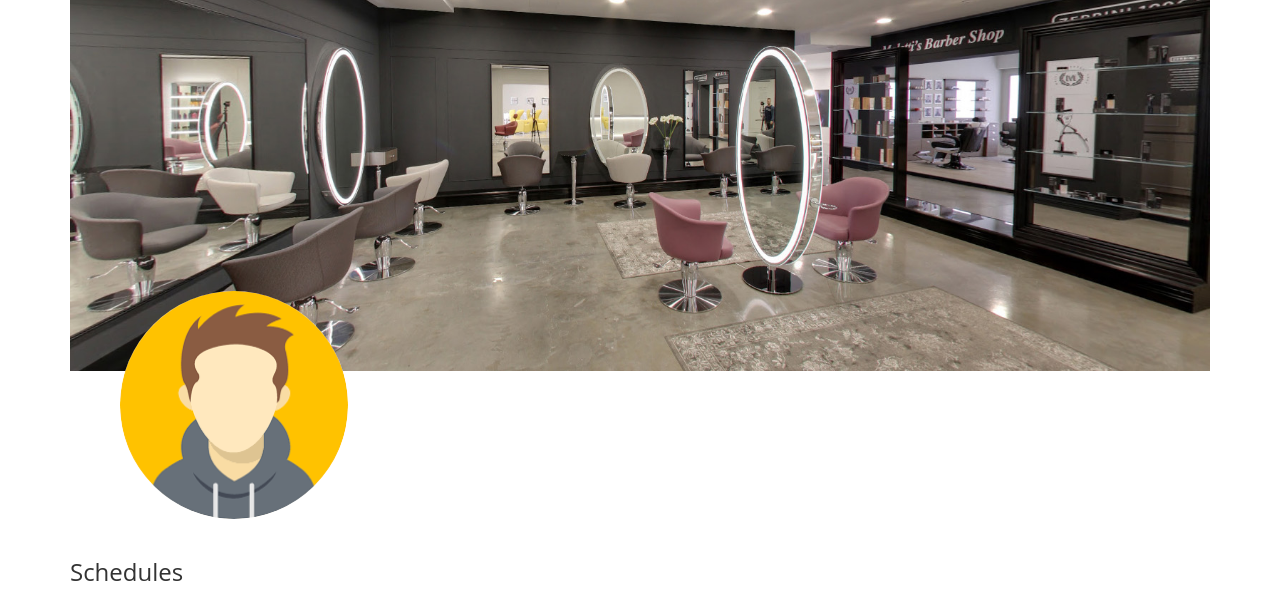
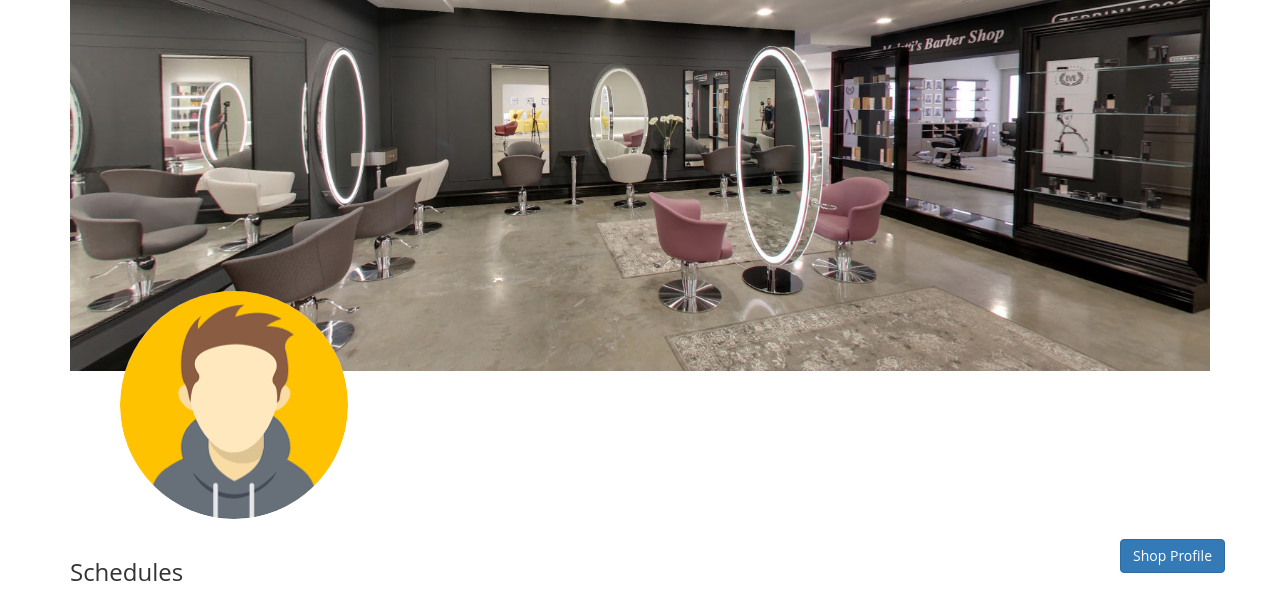
Before and after one commit to SeyedAlirezaFatemi/BeCute, a Django app: template barber/templates/barber/profile.html in a window 1280 px wide. Shown: the part 21-616 px from the top of the page. Run offline with Django 3.2, Linux system fonts and the light colour scheme; the template is opened without the code that fills it, so the values that code supplies are empty; some libraries are stand-ins or nearby versions.

Commit message:
Added link to shop.

```diff
--- a/BeCute/misc.py
+++ b/BeCute/misc.py
@@ -21,7 +21,7 @@ def parse_datetime(datetime_str: str):
 
 def get_login_redirect_url(user):
     if user.type == CustomUser.USER_TYPE_BARBER:
-        return reverse_lazy("schedule")
+        return reverse_lazy("barber-profile")
     elif user.type == CustomUser.USER_TYPE_CLIENT:
         return reverse_lazy("reserve")
     return reverse_lazy("profile")
--- a/account/views.py
+++ b/account/views.py
@@ -1,4 +1,3 @@
-from django.contrib.auth import login, authenticate
 from django.contrib.auth.views import LoginView
 from django.shortcuts import render
 from django.views import generic
--- a/barber/templates/barber/profile.html
+++ b/barber/templates/barber/profile.html
@@ -2,6 +2,11 @@
 {% load static %}
 {% block data %}
     <div class="row">
+        <div onclick="(() => {window.location = '{% url 'info' barbershop_id=barber_name %}'})()">
+            <button type="button" class="btn btn-primary pull-right">
+                Shop Profile
+            </button>
+        </div>
         <div class="col-md-6">
             <h3>Schedules</h3>
             {% if previous_reservations or True %}
@@ -16,7 +21,12 @@
                             <tr>
                                 <td>{{ schedule.start }}</td>
                                 <td>{{ schedule.duration }}</td>
-                                <td><button type="button" class="btn btn-danger"><span class="glyphicon glyphicon-remove" onclick="(() => {window.location = '{% url 'cancel-schedule' schedule.id %}'})()"></span></button></td>
+                                <td>
+                                    <button type="button" class="btn btn-danger"><span
+                                            class="glyphicon glyphicon-remove"
+                                            onclick="(() => {window.location = '{% url 'cancel-schedule' schedule.id %}'})()"></span>
+                                    </button>
+                                </td>
                             </tr>
                         {% endfor %}
                     </table>
@@ -25,7 +35,9 @@
                 <div class="text-info">No schedules yet.</div>
             {% endif %}
             <div onclick="(() => {window.location = '{% url 'schedule' %}'})()">
-                <button type="button" class="btn btn-primary pull-right"><span class="glyphicon glyphicon-plus"></span> new schedule</button>
+                <button type="button" class="btn btn-primary pull-right"><span class="glyphicon glyphicon-plus"></span>
+                    new schedule
+                </button>
             </div>
         </div>
     </div>
@@ -72,7 +84,9 @@
                 <div class="text-info">No reservation history.</div>
             {% endif %}
             <div>
-                <button type="button" class="btn btn-default pull-right"><span class="glyphicon glyphicon-list"></span> view all reservations</button>
+                <button type="button" class="btn btn-default pull-right"><span class="glyphicon glyphicon-list"></span>
+                    view all reservations
+                </button>
             </div>
         </div>
     </div>
```
Also changed, not shown: barber/views.py (+6 -3 lines).
